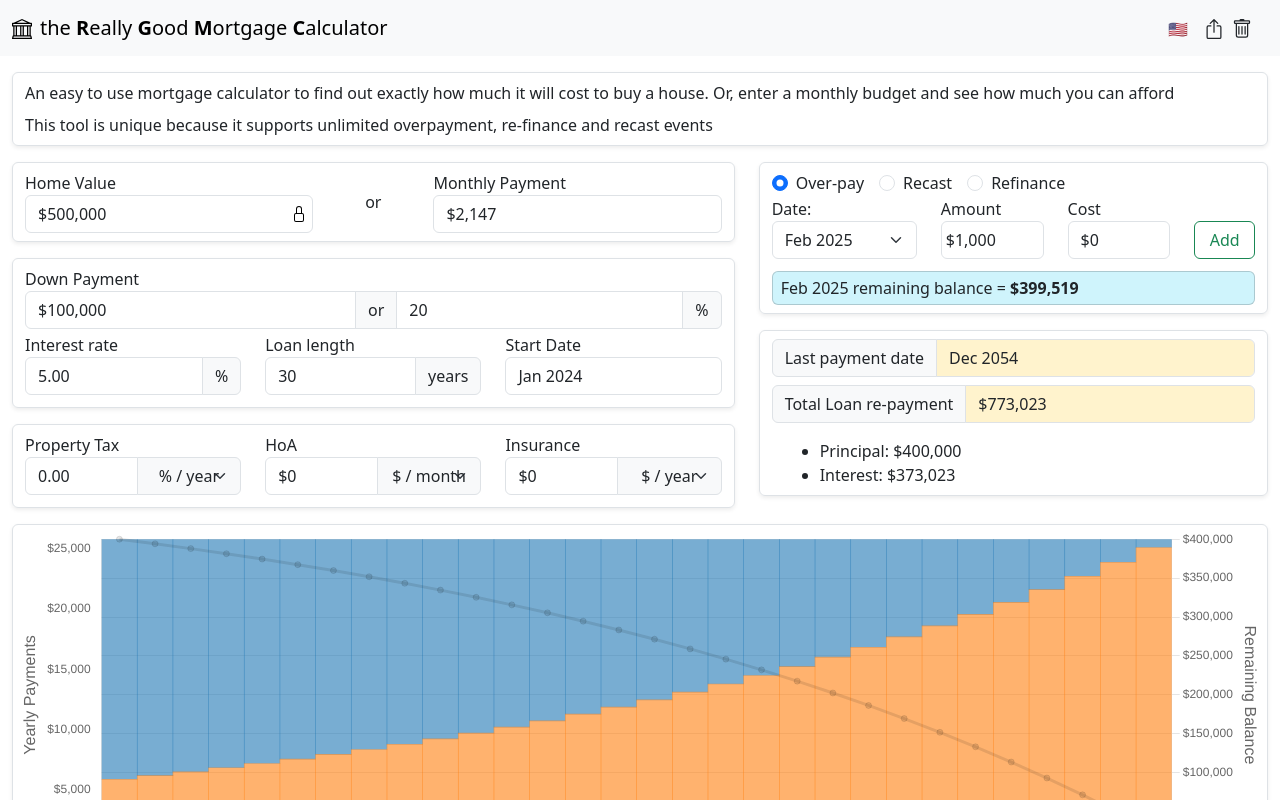
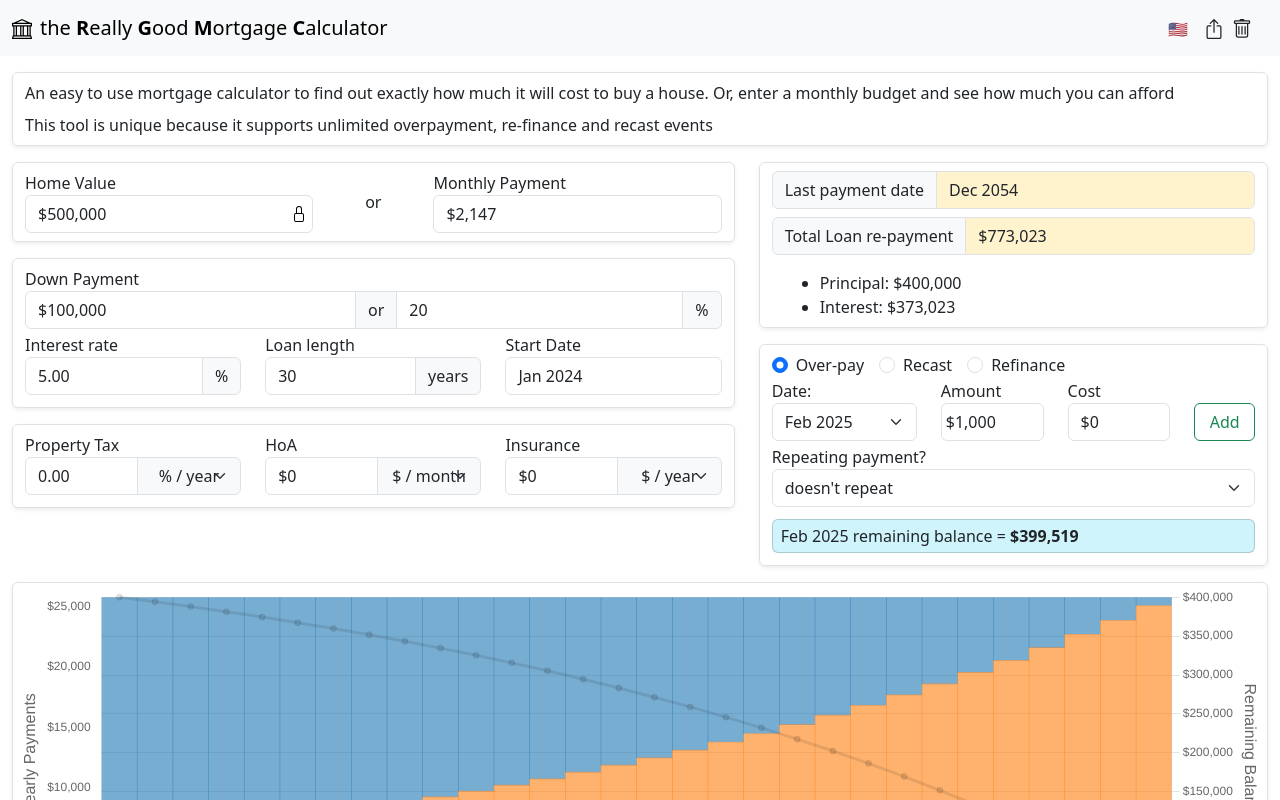
Before and after one commit to 28raining/trgmc, a React (Vite) app: page / in a window 1280 px wide. Shown: the top 800 px of the page. Built offline with nearby package versions, Linux system fonts and the light colour scheme.

Commit message:
adding repeating overpayments

```diff
--- a/src/App.jsx
+++ b/src/App.jsx
@@ -93,21 +93,31 @@ function runCalculations(userInput, loanEvent, chosenInput, userSetDownPercent)
 }
 
 function loanEventEncoder(loanEvent) {
-  var str = `${loanEvent["event"]}_${loanEvent["date"].replace(" ", "")}_${loanEvent["cost"]}_${loanEvent["change"]}`;
-  if ("newLength" in loanEvent) str += `_${loanEvent["newLength"]}`;
+  var str = `${loanEvent["event"]}_${loanEvent["date"].replace(" ", "")}_${loanEvent["cost"]}_${loanEvent["change"]}_${loanEvent["newLength"]}_${loanEvent["repeats"]}`;
+  // if ("newLength" in loanEvent) str += `_${loanEvent["newLength"]}`;
+  // console.log(str, loanEvent)
   return str;
 }
 
-function loanEventDecoder(e) {
+function loanEventDecoder(e, initialEvents) {
+  try {
     var newEvent = {};
     var items = e.split("_");
     newEvent["event"] = items[0];
     newEvent["date"] = `${items[1].substring(0, 3)} ${items[1].substring(3, 7)}`;
     newEvent["cost"] = parseInt(items[2]);
-  newEvent["change"] = parseInt(items[3]);
-  if (items.length > 4) newEvent["newLength"] = parseInt(items[4]);
+    if (items[3] == "-") newEvent["change"] = "-";
+    else newEvent["change"] = parseInt(items[3]);
+    if (items[4] == "-") newEvent["newLength"] = "-";
+    else newEvent["newLength"] = parseInt(items[4]);
+    if (items[5] == "-") newEvent["repeats"] = "-";
+    else newEvent["repeats"] = parseInt(items[5]);
     // console.log(newEvent, items);
-  return newEvent;
+    initialEvents.push(newEvent);
+    return initialEvents;
+  } catch (error) {
+    console.log("error decoding the url", error);
+  }
 }
 
 var accurateDate = new Date();
@@ -135,7 +145,7 @@ const searchParams = new URLSearchParams(window.location.search);
 const initialOverride = {};
 var initialEvents = [];
 for (const [key, value] of searchParams.entries()) {
-  if (key == "events") initialEvents.push(loanEventDecoder(value));
+  if (key == "events") initialEvents = loanEventDecoder(value, initialEvents);
   else initialOverride[key] = value;
 }
 
@@ -411,6 +421,9 @@ function App() {
           </div>
           <div className="col-md-5 col-12">
             <div className="row">
+              <div className="col-12 mb-3">
+                <LoanStats loanRes={loanRes} userInput={userInput} />
+              </div>
               <div className="col-12">
                 <EventsForm
                   loanMonths={loanRes["loanMonths"]}
@@ -425,9 +438,6 @@ function App() {
                   }}
                   monthlyPaymentPerEvent={loanRes["monthlyPaymentPerEvent"]}
                 />
-              </div>
-              <div className=" col-12">
-                <LoanStats loanRes={loanRes} userInput={userInput} />
               </div>
             </div>
           </div>
--- a/src/EventsForm.jsx
+++ b/src/EventsForm.jsx
@@ -12,6 +12,7 @@ function EventsForm({ loanMonths, loanRes, loanEvent, setLoanEvent, monthlyPayme
   const [chosenEvent, setChosenEvent] = useState("Over-pay");
   const [newChange, setNewChange] = useState(1000);
   const [chosenDate, setChosenDate] = useState(loanMonths[1]);
+  const [repeats, setRepeats] = useState(0);
   const [newLength, setNewLength] = useState(0);
   const [cost, setCost] = useState(0);
 
@@ -43,6 +44,8 @@ function EventsForm({ loanMonths, loanRes, loanEvent, setLoanEvent, monthlyPayme
     Recast: "Reduce the monthly payments after over-paying",
     Refinance: "Change the interest rate",
   };
+
+  const repeatOptions = ["doesn't repeat", "weekly", "bi-weekly", "monthly", "bi-monthly", "every 6 months", "annualy", "bi-annually"];
 
   function dateIsOlder(a, b) {
     return loanMonths.indexOf(a) > loanMonths.indexOf(b);
@@ -96,10 +99,15 @@ function EventsForm({ loanMonths, loanRes, loanEvent, setLoanEvent, monthlyPayme
     newEvent["date"] = chosenDate;
     if (isNumber(cost)) newEvent["cost"] = parseFloat(cost);
     else newEvent["cost"] = 0;
+
     if (chosenEvent == "Recast") newEvent["change"] = "-";
     else newEvent["change"] = newChange;
 
+    if (chosenEvent == "Over-pay") newEvent["repeats"] = repeats;
+    else newEvent["repeats"] = "-";
+
     if (chosenEvent == "Refinance") newEvent["newLength"] = newLength;
+    else newEvent["newLength"] = "-";
 
     var newEventObj = [...loanEvent];
     newEventObj.push(newEvent);
@@ -112,7 +120,7 @@ function EventsForm({ loanMonths, loanRes, loanEvent, setLoanEvent, monthlyPayme
   }
 
   return (
-    <div className="row shadow-sm border rounded mb-3 py-2 mx-0" key="row0">
+    <div className="row shadow-sm border rounded py-2 mx-0" key="row0">
       <ToastContainer position="top-end" className="pt-4">
         <Toast show={showEventToast} onClose={() => setShowEventToast(false)} delay={3000} autohide bg="info">
           <Toast.Header>
@@ -230,7 +238,7 @@ function EventsForm({ loanMonths, loanRes, loanEvent, setLoanEvent, monthlyPayme
           </div>
         </div>
 
-        {chosenEvent != "Refinance" ? null : (
+        {chosenEvent == "Refinance" ? (
           // <div className="row pb-2" key="row1a">
           <div className="row">
             <div className="col">
@@ -244,7 +252,20 @@ function EventsForm({ loanMonths, loanRes, loanEvent, setLoanEvent, monthlyPayme
               />
             </div>
           </div>
-        )}
+        ) : chosenEvent == "Over-pay" ? (
+          <div className="row">
+            <div className="col">
+              <label>Repeating payment?</label>
+              <select className="form-select mb-1" onChange={(e) => setRepeats(e.target.value)} value={repeats}>
+                {repeatOptions.map((x, i) => (
+                  <option value={i} key={i}>
+                    {x}
+                  </option>
+                ))}
+              </select>
+            </div>
+          </div>
+        ) : null}
 
         {canAdd ? null : (
           <div className="row pt-2">
@@ -271,7 +292,7 @@ function EventsForm({ loanMonths, loanRes, loanEvent, setLoanEvent, monthlyPayme
         )}
         <div className="row pt-2">
           <div className="col-12">
-            <div className="px-2 py-1 bg-info-subtle card">
+            <div className="px-2 py-1 mb-1 bg-info-subtle card">
               <span>
                 {chosenDate} remaining balance = <b>{cashFormat(remainingBalance)}</b>
               </span>
@@ -319,6 +340,7 @@ function EventsForm({ loanMonths, loanRes, loanEvent, setLoanEvent, monthlyPayme
                             setChosenDate(oldEvent[0]["date"]);
                             setCost(oldEvent[0]["cost"]);
                             setNewChange(oldEvent[0]["change"]);
+                            setRepeats(oldEvent[0]["repeats"]);
                             setLoanEvent(newEventObj);
                           }}
                         >
@@ -347,6 +369,13 @@ function EventsForm({ loanMonths, loanRes, loanEvent, setLoanEvent, monthlyPayme
                         <td></td>
                         <td colSpan={5} className="py-1">
                           New loan length: {x["newLength"] == "" ? <em>unchanged</em> : `${x["newLength"]}yr`}
+                        </td>
+                      </tr>
+                    ) : x["event"] == "Over-pay" && x["repeats"] != 0 ? (
+                      <tr key={"overpayRep"}>
+                        <td></td>
+                        <td colSpan={5} className="py-1">
+                          Payment repeats: {repeatOptions[x["repeats"]]}
                         </td>
                       </tr>
                     ) : null}
--- a/src/loanMaths.js
+++ b/src/loanMaths.js
@@ -79,6 +79,38 @@ function loanCalc(numMonths, interestRate, loanAmount, chosenInput, monthlyPayme
   }
 }
 
+//function to handle recurring overpayments
+//0 : "doesn't repeat"
+//1 : "weekly"
+//2 : "bi-weekly"
+//3 : "monthly"
+//4 : "bi-monthly"
+//5 : "every 6 months"
+//6 : "annualy"
+//7 : "bi-annually"]
+
+function handleRepeatPayments(payArray, repeats, amount, month) {
+  //it is more correct to count sundays in a month - that way every month would get exactly the right number of sundays (overpayments).
+  //then the tool would be more accurate because the interest calculations are based on different remaining balances
+  //however, I decided that was too complicated and only has a minor impact on the final numbers. And who knows exactly how banks calculate interest, is it accrued daily or at end of month... or varies by bank
+  var i;
+  if (repeats == 1) {
+    for (i = month + 1; i < payArray.length; i += 12 / 52) payArray[Math.floor(i)] += amount;
+  } else if (repeats == 2) {
+    for (i = month + 1; i < payArray.length; i += 12 / 26) payArray[Math.floor(i)] += amount;
+  } else if (repeats == 3) {
+    for (i = month + 1; i < payArray.length; i++) payArray[i] += amount;
+  } else if (repeats == 4) {
+    for (i = month + 2; i < payArray.length; i += 2) payArray[i] += amount;
+  } else if (repeats == 5) {
+    for (i = month + 6; i < payArray.length; i += 6) payArray[i] += amount;
+  } else if (repeats == 6) {
+    for (i = month + 12; i < payArray.length; i += 12) payArray[i] += amount;
+  } else if (repeats == 7) {
+    for (i = month + 24; i < payArray.length; i += 24) payArray[i] += amount;
+  }
+  return payArray;
+}
 export function loanMaths(
   loanAmount,
   numYears,
@@ -126,9 +158,11 @@ export function loanMaths(
   var monthlyInterest = new Array(numYears * 12).fill(0);
   var monthlyPrincipal = new Array(numYears * 12).fill(0);
   var remaining = new Array(numYears * 12 + 1).fill(0);
+  var repeatingOverpayments = new Array(numYears * 12 + 1).fill(0);
   // var loanCopy = { ...loanData };
   var totalPrincipal = 0;
   var totalInterest = 0;
+  var overPay = 0;
   remaining[0] = loanData["loanAmount"];
 
   var rate = interestRate / 100;
@@ -145,6 +179,7 @@ export function loanMaths(
       if (loanEvent[eventIndex]["event"] == "Over-pay") {
         remaining[i] = remaining[i] + parseFloat(loanEvent[eventIndex]["cost"]) - parseFloat(loanEvent[eventIndex]["change"]);
         extraPayments += parseFloat(loanEvent[eventIndex].cost) + parseFloat(loanEvent[eventIndex]["change"]);
+        repeatingOverpayments = handleRepeatPayments(repeatingOverpayments, loanEvent[eventIndex]["repeats"], parseFloat(loanEvent[eventIndex]["change"]), i);
       } else if (loanEvent[eventIndex]["event"] == "Refinance") {
         interestRate = Number(loanEvent[eventIndex].change);
         rate = interestRate / 100;
@@ -162,10 +197,16 @@ export function loanMaths(
     }
 
     //Calculate 'the numbers' for the month
+
     monthlyPayment[i] = loanData.monthly + loanData.monthlyExta;
     monthlyInterest[i] = (remaining[i] * rate) / 12;
     monthlyPrincipal[i] = loanData.monthly - monthlyInterest[i];
     remaining[i + 1] = remaining[i] - monthlyPrincipal[i];
+    if (repeatingOverpayments[i] < remaining[i + 1]) overPay = repeatingOverpayments[i];
+    else overPay = 0;
+    remaining[i + 1] -= overPay;
+    extraPayments += overPay;
+
     monthlyPaymentPerEvent[eventIndex] = loanData.monthly;
 
     if (remaining[i + 1] <= 0) {
@@ -181,6 +222,8 @@ export function loanMaths(
       break;
     }
   }
+
+  // console.log('ex', extraPayments)
 
   //remove the last element of 'remaining' which should be 0
   // remaining.splice(remaining.length - 1, 1);
```
Also changed, not shown: package.json (+21 -21 lines), toDoList.txt, 4 other files (tests, documents, lock files or other folders). Lines whose indentation alone changed are shown as unchanged.
